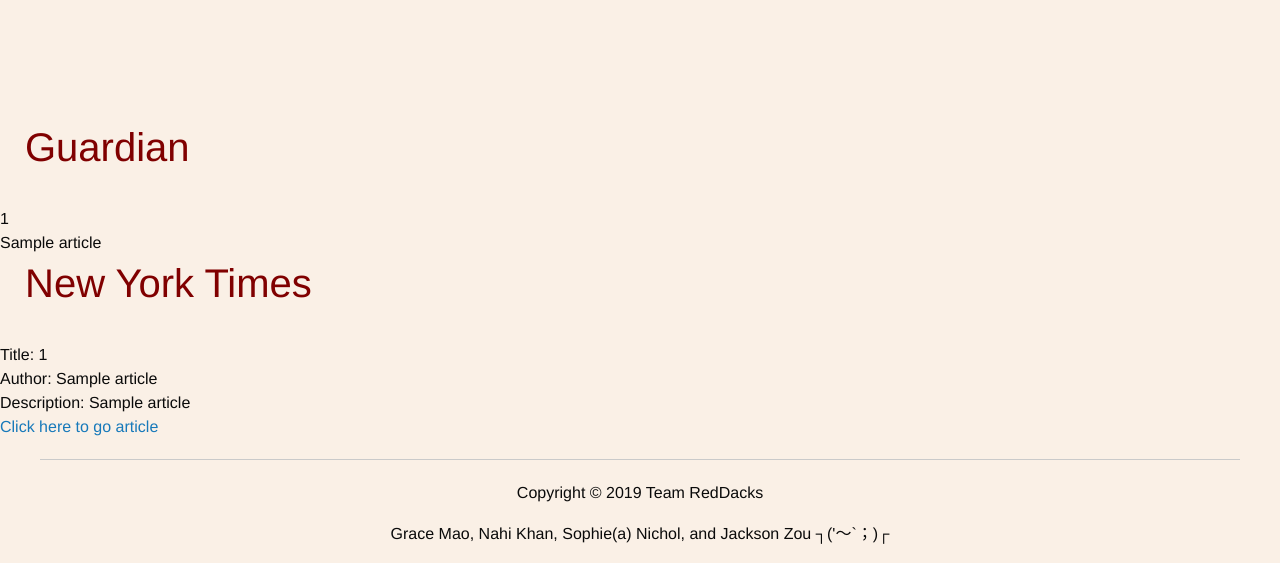
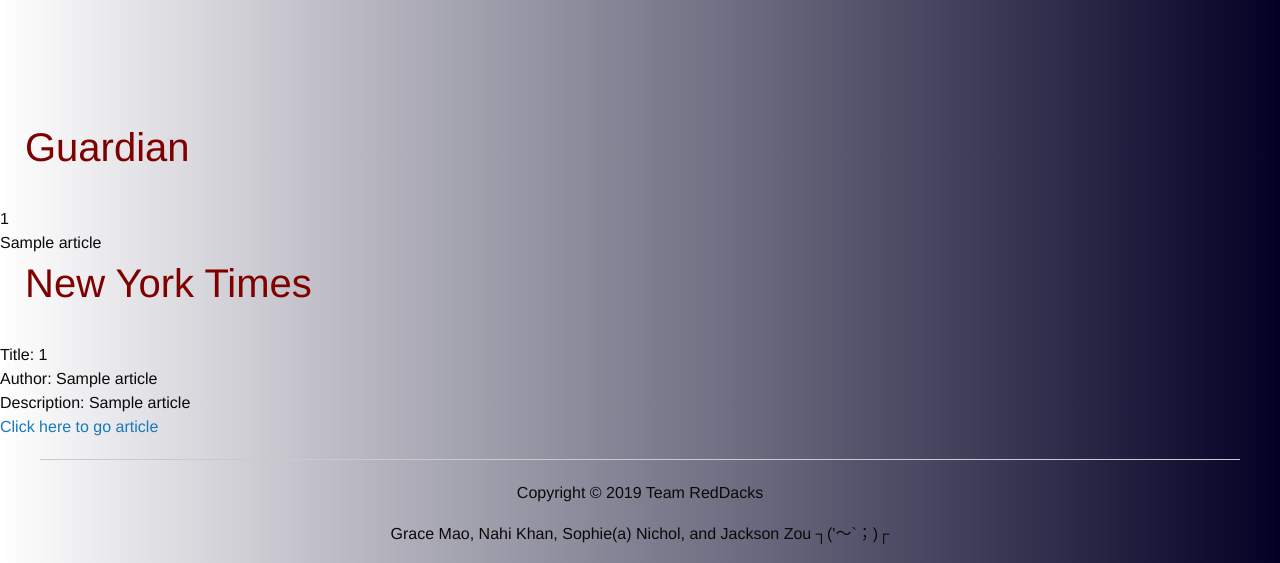
Before and after one commit to grace-mao23/Project1_RedDacks, a Flask app: template templates/results.html in a window 1280 px wide. Shown: the part 864-1427 px from the top of the page. Run offline with Flask 2, Linux system fonts and the light colour scheme; the template is opened without the code that fills it: most values are stand-ins (such as "Sample title", 1, 10 or a date in 2020); parts of the project's set-up code (start-up, migrations or seed data) failed here and were passed over; some libraries are stand-ins or nearby versions.

Commit message:
Some funky stuff

```diff
--- a/templates/results.html
+++ b/templates/results.html
@@ -8,7 +8,8 @@
   <script src="https://cdn.jsdelivr.net/npm/foundation-sites@6.5.3/dist/js/foundation.min.js"></script>
   <style>
         body {
-        background-color: linen;}
+            background: linear-gradient(90deg, rgba(255,255,255,1) 0%, rgba(2,0,36,1) 100%);
+              }
           h1 {
             color: maroon;
             margin-left: 40px;
```
Lines whose indentation alone changed are shown as unchanged.
